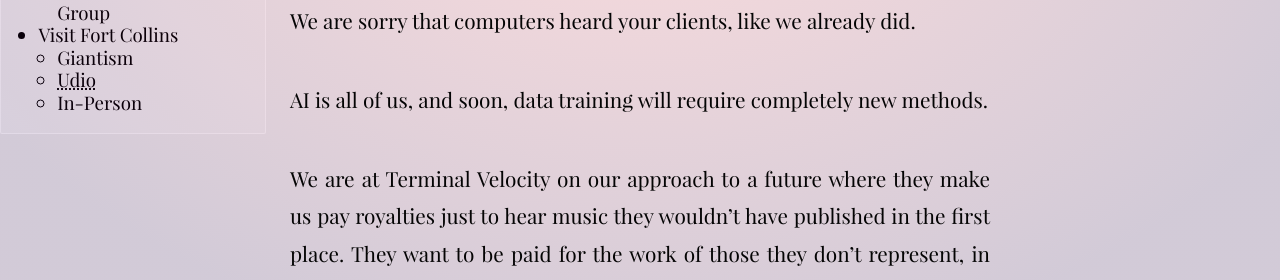
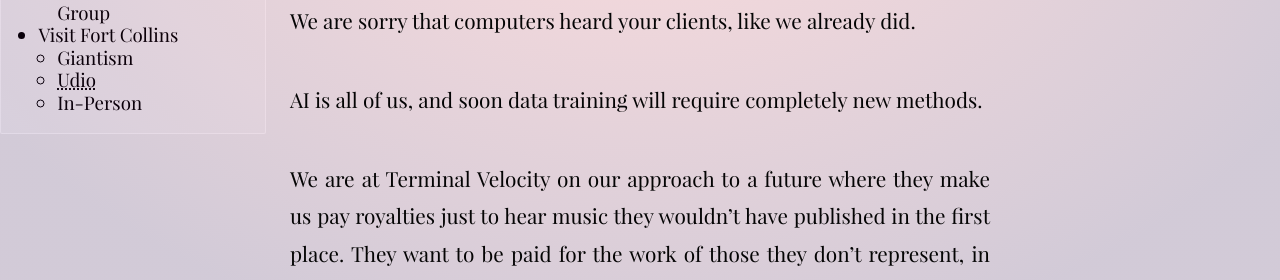
Before and after one commit to tiliv/antibody, a Jekyll site: the page built from docs/journal/autumn-ryan-Universal-Music-Group/index.md, in a window 1280 px wide and 900 px high, scrolled down 3082 px. Shown: the part 175-455 px from the top of the window. Built offline with Jekyll 4.4.1, drawn with Linux system fonts in a browser that asks for light colours.

Commit message:
Punctuation

```diff
--- a/docs/journal/autumn-ryan-Universal-Music-Group/index.md
+++ b/docs/journal/autumn-ryan-Universal-Music-Group/index.md
@@ -57,7 +57,7 @@ Being human, do we realize that we possess the power to speak without first sign
 
 You are something else. You are laying claim to a medium You Cannot Own. We are sorry that computers heard your clients, like we already did.
 
-AI is all of us, and soon, data training will require completely new methods.
+AI is all of us, and soon data training will require completely new methods.
 
 We are at Terminal Velocity on our approach to a future where they make us pay royalties just to hear music they wouldn't have published in the first place. They want to be paid for the work of those they don't represent, in addition to those they do.
 
```
